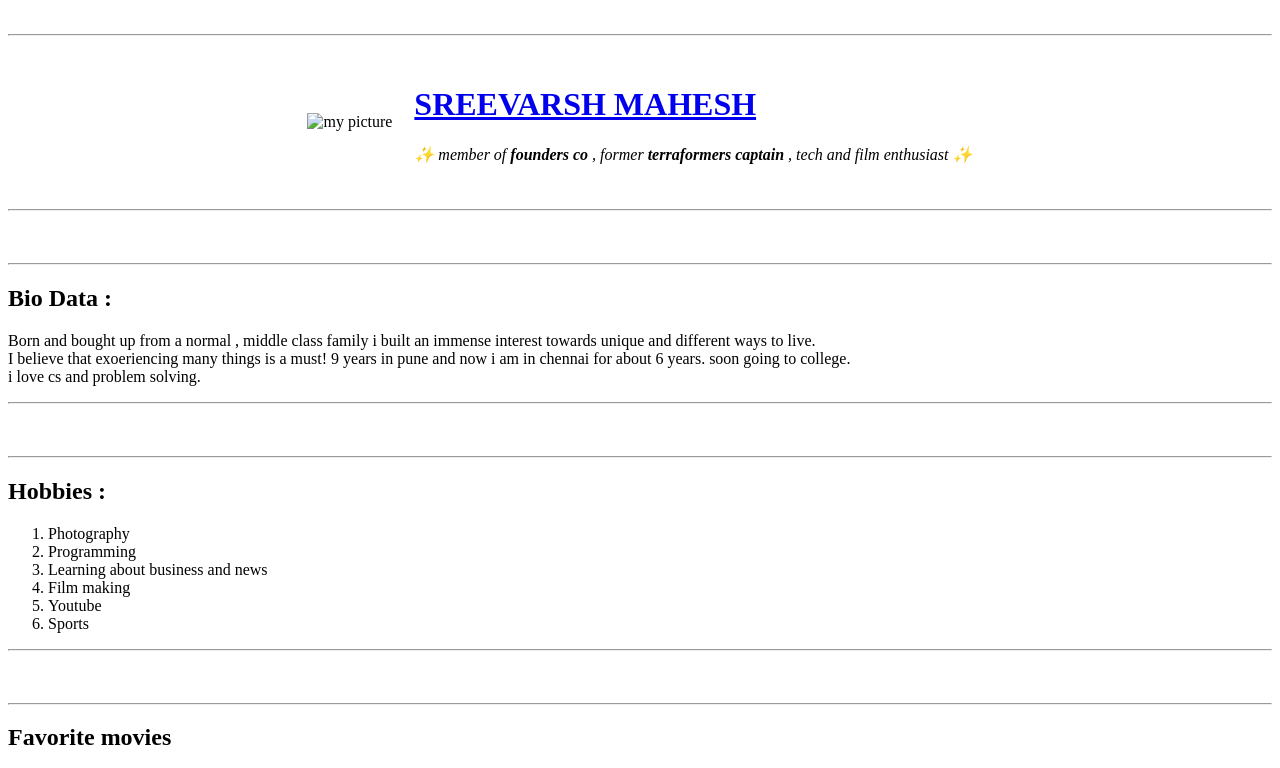
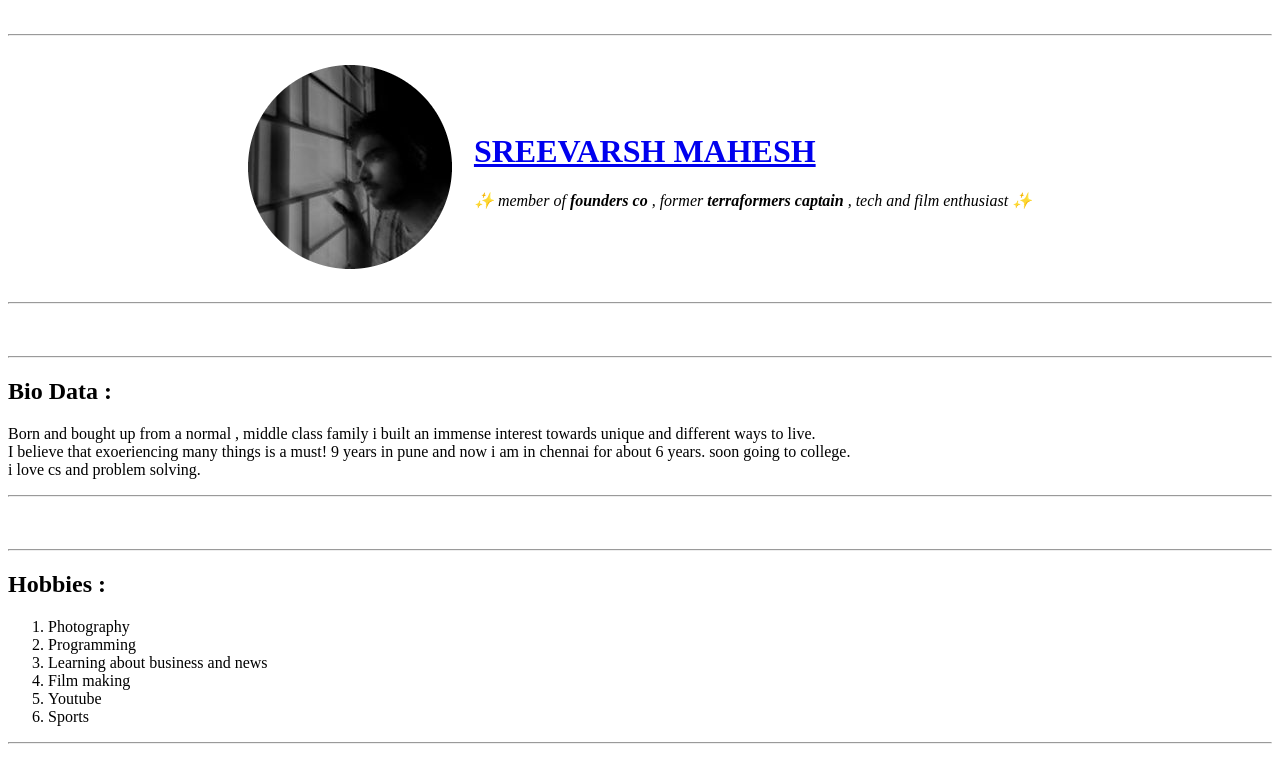
Before and after one commit to Sreevarsh-26/personal_cv_webdev_course, a plain HTML site: page index.html in a window 1280 px wide. Shown: the top 768 px of the page. Drawn offline with Linux system fonts and the light colour scheme.

Commit message:
Update index.html

```diff
--- a/index.html
+++ b/index.html
@@ -17,7 +17,7 @@
     <hr>
     <table cellspacing='20px'>
       <tr>
-        <td><img src='sreevarsh photo-modified.png' , alt="my picture"> </td>
+        <td><img src='images/sreevarsh photo-modified.png' , alt="my picture"> </td>
         <td>
           <a href="#contact"><H1> SREEVARSH MAHESH </H1></a>
           <em>
```
